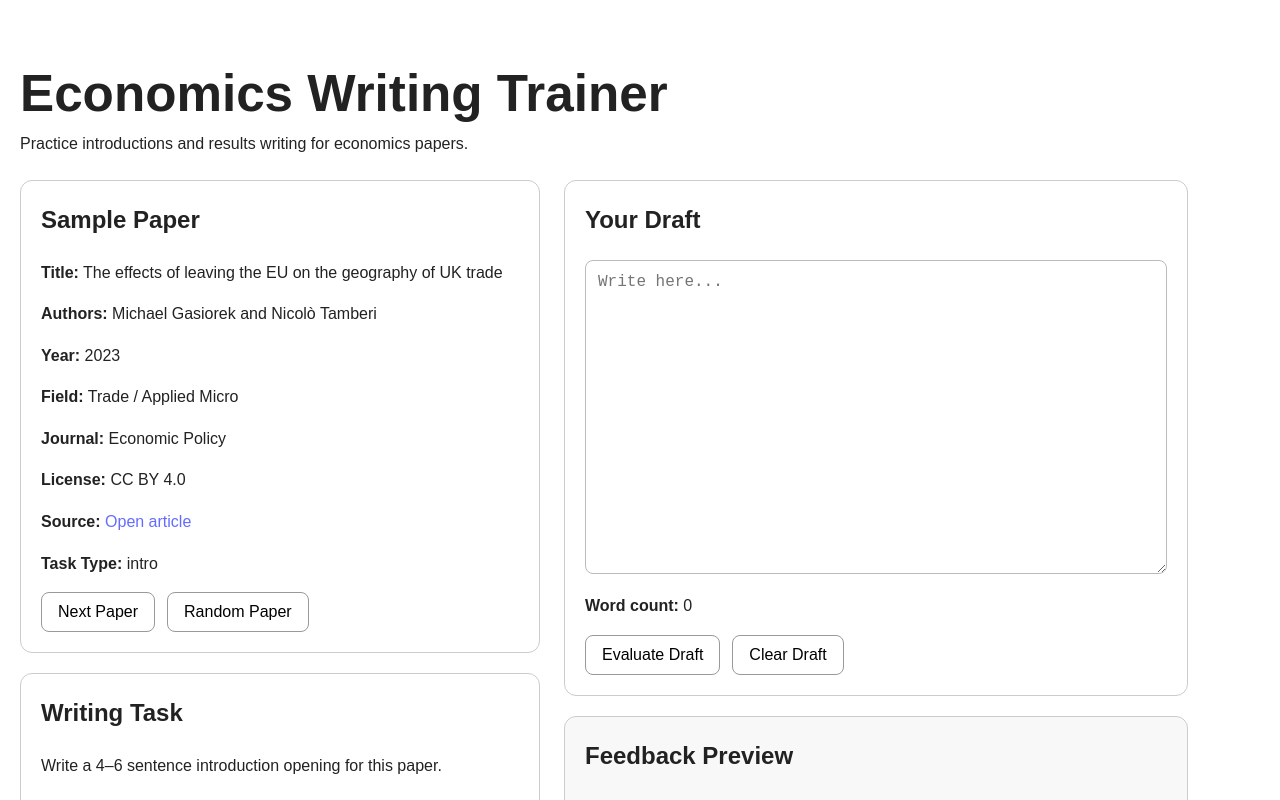
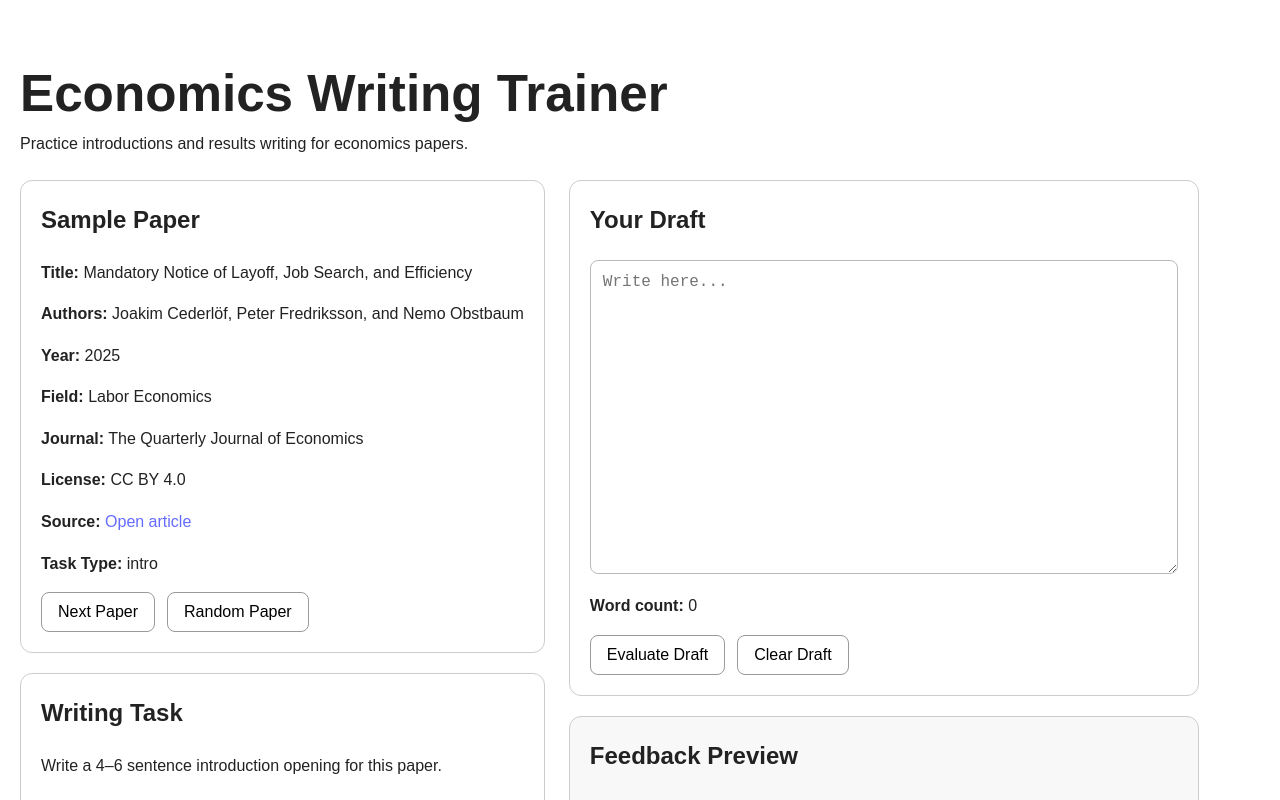
Before and after one commit to YutaroTakayasu/econ-writing-trainer, a React (Vite) app: page / in a window 1280 px wide. Shown: the top 800 px of the page. Built offline with nearby package versions, Linux system fonts and the light colour scheme.

Commit message:
Replace paper list with top-tier OA empirical economics papers

```diff
--- a/src/data/papers.ts
+++ b/src/data/papers.ts
@@ -6,7 +6,8 @@ export type Paper = {
   journal: string
   license: string
   sourceUrl: string
-  taskType: "intro" | "results"
+  abstract: string
+  taskType: "intro"
   task: string
   points: string[]
   excerpt: string
@@ -14,183 +15,203 @@ export type Paper = {
 
 export const papers: Paper[] = [
   {
-    title: "The effects of leaving the EU on the geography of UK trade",
-    authors: "Michael Gasiorek and Nicolò Tamberi",
-    year: 2023,
-    field: "Trade / Applied Micro",
-    journal: "Economic Policy",
+    title: "Mandatory Notice of Layoff, Job Search, and Efficiency",
+    authors: "Joakim Cederlöf, Peter Fredriksson, and Nemo Obstbaum",
+    year: 2025,
+    field: "Labor Economics",
+    journal: "The Quarterly Journal of Economics",
     license: "CC BY 4.0",
-    sourceUrl: "https://academic.oup.com/economicpolicy/article/38/116/707/7146499",
+    sourceUrl: "https://academic.oup.com/qje/article/140/1/585/7810272",
+    abstract:
+      "This paper studies mandatory advance notice of layoff using Swedish administrative data. The core question is whether earlier information helps workers search more effectively and improves labor-market efficiency without imposing offsetting production losses.",
     taskType: "intro",
     task: "Write a 4–6 sentence introduction opening for this paper.",
     points: [
-      "Motivate why Brexit is a useful setting for studying trade barriers.",
-      "State the research question clearly.",
-      "Briefly preview the empirical design and comparison.",
+      "Motivate why notice periods matter for labor-market efficiency.",
+      "State the research question in causal terms.",
+      "Briefly preview the empirical setting and comparison."
     ],
     excerpt:
-      "A strong opening here should explain why the Brexit referendum and the TCA created a clean setting to study changes in trade costs, then state that the paper compares UK–EU trade with suitable counterfactual flows using quasi-experimental methods.",
+      "A strong opening should frame layoff notice as an information policy, not just a worker protection rule. It should then explain that the paper uses quasi-experimental variation in notice length to study job search, wages, and efficiency."
   },
   {
-    title: "Adverse effects of place-based policies?",
-    authors: "Hans R.A. Koster and Jos van Ommeren",
-    year: 2023,
-    field: "Urban Economics / Public Economics",
-    journal: "Economic Policy",
+    title: "Long-Run Impacts of Public Industrial Investment on Local Development and Economic Mobility",
+    authors: "Andy Garin and Justin R. Pierce",
+    year: 2025,
+    field: "Economic History / Public Economics / Urban",
+    journal: "The Quarterly Journal of Economics",
     license: "CC BY 4.0",
-    sourceUrl: "https://academic.oup.com/economicpolicy/article/38/114/289/55147631/eiac039.pdf",
+    sourceUrl: "https://academic.oup.com/qje/article/140/1/459/7819161",
+    abstract:
+      "This paper examines the long-run effects of government-financed wartime manufacturing plants in the United States. It links place-based public industrial investment to later regional development and to the adult outcomes of children who grew up in those places.",
+    taskType: "results",
+    task: "Write a short results paragraph describing the main empirical finding.",
+    points: [
+      "State the main long-run result first.",
+      "Distinguish place effects from individual mobility effects.",
+      "Interpret the magnitude without overstating certainty."
+    ],
+    excerpt:
+      "A good results paragraph should immediately say whether public industrial investment had persistent effects on local development and upward mobility. Then it should separate regional persistence from individual life-cycle outcomes."
+  },
+  {
+    title: "Manufacturing Revolutions: Industrial Policy and Industrialization in South Korea",
+    authors: "Nathan Lane",
+    year: 2025,
+    field: "Development / Economic History / Industrial Organization",
+    journal: "The Quarterly Journal of Economics",
+    license: "CC BY 4.0",
+    sourceUrl: "https://academic.oup.com/qje/article/140/3/1683/8152916",
+    abstract:
+      "This paper studies South Korea’s heavy and chemical industry drive as a major industrial-policy episode. It asks whether targeted support changed the level and composition of industrial activity, with particular attention to persistence and input-output linkages.",
     taskType: "intro",
     task: "Write a 4–6 sentence introduction opening for this paper.",
     points: [
-      "Explain why place-based policies are often expected to improve neighbourhoods.",
-      "State the underexplored downside clearly.",
-      "Preview the paper's identification idea.",
+      "Explain why industrial policy remains an important economic question.",
+      "State the Korean setting clearly.",
+      "Preview the identification logic and persistence question."
     ],
     excerpt:
-      "A good introduction should contrast the intended benefits of place-based policy with the possibility of stigma effects, then make clear that the paper uses local discontinuities in exposure to identify how policy announcements affect housing outcomes.",
+      "The ideal intro should start from the renewed debate on industrial policy, then explain why the Korean HCI drive is a powerful historical setting. It should make clear that the paper studies both immediate and persistent industrial effects."
   },
   {
-    title: "Cash Transfers and Social Capital: Evidence from a Randomized Controlled Trial in Malawi",
-    authors: "Hiwot Mesfin and Francesco Cecchi",
-    year: 2024,
-    field: "Development Economics",
-    journal: "Journal of African Economies",
-    license: "CC BY 4.0",
-    sourceUrl: "https://academic.oup.com/jae/article/33/4/411/7242549",
+    title: "Generative AI at Work",
+    authors: "Erik Brynjolfsson, Danielle Li, and Lindsey R. Raymond",
+    year: 2025,
+    field: "Labor Economics / Firms / Technology",
+    journal: "The Quarterly Journal of Economics",
+    license: "CC BY-NC 4.0",
+    sourceUrl: "https://academic.oup.com/qje/article/140/2/889/7990658",
+    abstract:
+      "This paper studies the staggered introduction of a generative-AI assistant for customer-support workers. It measures how AI affects productivity, heterogeneity across workers, and whether gains reflect simple substitution or learning on the job.",
     taskType: "results",
-    task: "Write a short results paragraph describing the main finding.",
+    task: "Write a short results paragraph describing the main empirical finding.",
     points: [
-      "State the main finding first.",
-      "Explain what outcome changes and in which direction.",
-      "Mention short-run versus long-run differences carefully.",
+      "Lead with the average productivity effect.",
+      "State who gains the most.",
+      "Connect the result to learning or knowledge diffusion."
     ],
     excerpt:
-      "A clear results paragraph would say upfront that cash transfers increase some measures of social capital on average, then separate short-run from long-run effects and avoid making the findings sound more uniform than they are.",
+      "A strong results paragraph should say up front that AI raises worker productivity, then emphasize that the gains are larger for less experienced or lower-skill workers. The best version links the pattern to the diffusion of high-performer practices."
   },
   {
-    title: "Local income inequality and product variety: empirical evidence",
-    authors: "Dieter Pennerstorfer, Nora Schindler, and Biliana Yontcheva",
+    title: "Lives Versus Livelihoods: The Impact of the Great Recession on Mortality and Welfare",
+    authors: "Amy Finkelstein, Matthew J. Notowidigdo, Frank Schilbach, and Jonathan Zhang",
     year: 2025,
-    field: "Urban / Industrial Organization",
-    journal: "Journal of Economic Geography",
-    license: "CC BY 4.0",
-    sourceUrl: "https://academic.oup.com/joeg/article/25/3/427/7951409",
+    field: "Health Economics / Macroeconomics / Public Economics",
+    journal: "The Quarterly Journal of Economics",
+    license: "CC BY-NC-ND 4.0",
+    sourceUrl: "https://academic.oup.com/qje/article/140/3/2269/8132935",
+    abstract:
+      "This paper studies how recession severity affected mortality across U.S. local labor markets during and after the Great Recession. It then maps those mortality effects into welfare calculations, highlighting that recessions can change both incomes and survival.",
     taskType: "results",
-    task: "Write a short results paragraph describing the main finding.",
+    task: "Write a short results paragraph describing the main empirical finding.",
     points: [
-      "Lead with the main empirical relationship.",
-      "Interpret what higher inequality implies for market variety.",
-      "Be careful not to overclaim causality.",
+      "State the mortality result first.",
+      "Describe persistence and affected groups clearly.",
+      "Explain why the welfare interpretation matters."
     ],
     excerpt:
-      "The ideal paragraph here begins by saying that more unequal local markets tend to offer greater product variety, then explains which dimensions of variety move, and finally notes that the paper is cautious about causal interpretation.",
+      "A good paragraph should begin with the surprising result that worse recession shocks reduced mortality. It should then explain persistence, heterogeneity, and why adding mortality changes standard welfare calculations."
   },
   {
-    title: "The Intergenerational Transmission of Welfare Dependency",
-    authors: "Monique De Haan and Ragnhild C. Schreiner",
-    year: 2025,
-    field: "Public Economics / Labor Economics",
-    journal: "The Economic Journal",
+    title: "Marginal Returns to Public Universities",
+    authors: "Jack Mountjoy",
+    year: 2026,
+    field: "Education Economics / Public Economics",
+    journal: "The Quarterly Journal of Economics",
     license: "CC BY 4.0",
-    sourceUrl: "https://academic.oup.com/ej/article/135/669/1609/8030529",
+    sourceUrl: "https://academic.oup.com/qje/article/141/1/429/8376650",
+    abstract:
+      "This paper estimates the returns to enrolling in U.S. public universities by comparing barely admitted and barely rejected applicants. It focuses on long-run educational attainment, earnings, and cost-benefit calculations for marginal students.",
     taskType: "intro",
     task: "Write a 4–6 sentence introduction opening for this paper.",
     points: [
-      "Start from the broader policy relevance of welfare persistence.",
-      "Distinguish correlation from causal transmission.",
-      "Preview the paper's contribution on bounds and heterogeneity.",
+      "Motivate why marginal returns to public universities matter.",
+      "State the causal estimand clearly.",
+      "Preview the admission-cutoff design."
     ],
     excerpt:
-      "A good intro should begin with concern about persistent welfare dependence across generations, then stress that observed parent-child correlations may reflect selection rather than causation, and finally state that the paper estimates informative causal bounds using rich administrative data.",
+      "A strong introduction should explain that the policy-relevant question is not the average return to college, but the return for marginally admitted students. It should then preview the RD logic based on decentralized admission cutoffs."
   },
   {
-    title: "The Impact of Higher Education on Employer Perceptions",
-    authors: "Renske Stans, Laura Ehrmantraut, Malin Siemers, and Pia Pinger",
+    title: "The Impact of Law and Economics on American Justice",
+    authors: "Elliott Ash, Daniel L. Chen, and Suresh Naidu",
     year: 2026,
-    field: "Education / Labor Economics",
-    journal: "The Economic Journal",
-    license: "CC BY 4.0",
-    sourceUrl: "https://academic.oup.com/ej/article/136/674/602/8241350",
-    taskType: "results",
-    task: "Write a short results paragraph describing the main finding.",
+    field: "Political Economy / Law and Economics",
+    journal: "The Quarterly Journal of Economics",
+    license: "CC BY-NC 4.0",
+    sourceUrl: "https://academic.oup.com/qje/article/141/1/845/8241352",
+    abstract:
+      "This paper studies whether exposure to economic ideas changed judicial behavior in the United States. Using quasi-random admission to the Manne economics program for judges, it estimates effects on language, rulings, and sentencing outcomes.",
+    taskType: "intro",
+    task: "Write a 4–6 sentence introduction opening for this paper.",
     points: [
-      "State what employers value first.",
-      "Explain the experiment or comparison briefly.",
-      "Interpret the findings in terms of signalling or beliefs.",
+      "Frame the broader question about ideas and policy outcomes.",
+      "State why judges are an important setting.",
+      "Preview the quasi-experimental source of variation."
     ],
     excerpt:
-      "A strong results paragraph should immediately say how degree completion changes employer perceptions, then connect that result to the underlying survey-experimental comparison and interpret whether the evidence supports a signalling channel.",
+      "The best intro should start with the broader economics question of whether ideas change policy decisions. It should then show why judge training offers a tractable setting for measuring that effect."
+  },
+  {
+    title: "Growth Experiences and Trust in Government",
+    authors: "Timothy Besley, Christopher Dann, and Sacha Dray",
+    year: 2026,
+    field: "Political Economy / Development",
+    journal: "The Quarterly Journal of Economics",
+    license: "CC BY 4.0",
+    sourceUrl: "https://academic.oup.com/qje/advance-article/doi/10.1093/qje/qjaf056/8424246",
+    abstract:
+      "This paper studies whether lifetime exposure to economic growth affects trust in government. Using harmonized survey data across many countries, it links cohort-level growth experiences to political attitudes and perceived government performance.",
+    taskType: "results",
+    task: "Write a short results paragraph describing the main empirical finding.",
+    points: [
+      "State the main trust result first.",
+      "Describe the key heterogeneity clearly.",
+      "Keep the distinction between trust in government and interpersonal trust."
+    ],
+    excerpt:
+      "A strong results paragraph should say clearly that stronger lifetime growth experiences raise trust in government, especially in democracies. It should also mention the null result for interpersonal trust."
   },
   {
     title: "The Child Penalty Atlas",
     authors: "Henrik Kleven, Camille Landais, and Gabriel Leite-Mariante",
     year: 2025,
-    field: "Labor Economics / Comparative Development",
+    field: "Labor Economics / Gender / Development",
     journal: "The Review of Economic Studies",
     license: "CC BY 4.0",
     sourceUrl: "https://academic.oup.com/restud/article/92/5/3174/7840285",
+    abstract:
+      "This paper builds a global atlas of child penalties in women’s employment using harmonized microdata from a very large set of countries. It studies both the average magnitude of child penalties and how they vary across regions, institutions, and development levels.",
     taskType: "intro",
     task: "Write a 4–6 sentence introduction opening for this paper.",
     points: [
-      "Explain why child penalties matter for gender inequality.",
-      "State the gap in cross-country evidence.",
-      "Preview the paper's global data contribution.",
+      "Explain why child penalties are central to gender inequality.",
+      "State the global evidence gap clearly.",
+      "Preview the paper’s data and event-study approach."
     ],
     excerpt:
-      "A compelling opening should frame child penalties as central to understanding gender inequality, then note that most evidence comes from a narrow set of countries, and finally highlight that the paper builds a global atlas using harmonised microdata and event-study logic.",
+      "A compelling intro should frame child penalties as a central mechanism behind gender inequality, then note how little comparable global evidence existed before this paper. It should preview the harmonized cross-country pseudo-event-study design."
   },
   {
-    title: "Can wage transparency alleviate gender sorting in the labour market?",
-    authors: "Omar Bamieh and Lennart Ziegler",
-    year: 2025,
-    field: "Labor Economics",
-    journal: "Economic Policy",
+    title: "Subsidizing Labour Hoarding in Recessions: The Employment and Welfare Effects of Short-time Work",
+    authors: "Giulia Giupponi and Camille Landais",
+    year: 2023,
+    field: "Labor Economics / Public Economics / Macro-Labor",
+    journal: "The Review of Economic Studies",
     license: "CC BY 4.0",
-    sourceUrl: "https://academic.oup.com/economicpolicy/article/40/122/401/7658422",
+    sourceUrl: "https://academic.oup.com/restud/article/90/4/1963/6767833",
+    abstract:
+      "This paper studies short-time work subsidies in Italy during the Great Recession. It estimates effects on hours, employment retention, and firm survival, and then asks when labor hoarding is welfare-enhancing versus when it impedes efficient reallocation.",
     taskType: "results",
-    task: "Write a short results paragraph describing the main finding.",
+    task: "Write a short results paragraph describing the main empirical finding.",
     points: [
-      "State the policy and the main null or positive result clearly.",
-      "Interpret the magnitude where possible.",
-      "Keep the distinction between sorting and pay levels clear.",
+      "State the employment effect first.",
+      "Distinguish short-run insurance from long-run reallocation costs.",
+      "Avoid summarizing the welfare result too vaguely."
     ],
     excerpt:
-      "The right paragraph here starts with the policy experiment—mandatory wage posting—and then states clearly that the reform does not materially reduce gender sorting into better-paying jobs, even though the underlying gender gap remains substantial.",
-  },
-  {
-    title: "Gender-Specific Application Behaviour, Matching, and the Residual Gender Earnings Gap",
-    authors: "Benjamin Lochner and Christian Merkl",
-    year: 2026,
-    field: "Labor Economics",
-    journal: "The Economic Journal",
-    license: "CC BY 4.0",
-    sourceUrl: "https://academic.oup.com/ej/article/136/673/97/8152905",
-    taskType: "results",
-    task: "Write a short results paragraph describing the main finding.",
-    points: [
-      "Lead with the key labour-market mechanism.",
-      "Describe what women and men apply to or match with differently.",
-      "Connect the result to the residual earnings gap.",
-    ],
-    excerpt:
-      "A good results paragraph should begin by stating that application behaviour and firm flexibility requirements help explain part of the remaining gender earnings gap, then describe the sorting pattern precisely and keep the mechanism front and centre.",
-  },
-  {
-    title: "Who's Afraid of Policy Experiments?",
-    authors: "Robert Dur, Arjan Non, Paul Prottung, and Benedetta Ricci",
-    year: 2025,
-    field: "Political Economy / Public Economics",
-    journal: "The Economic Journal",
-    license: "CC BY 4.0",
-    sourceUrl: "https://academic.oup.com/ej/article/135/666/538/7825862",
-    taskType: "intro",
-    task: "Write a 4–6 sentence introduction opening for this paper.",
-    points: [
-      "Motivate why policy experimentation matters for public decision-making.",
-      "State the puzzle about why experiments are not used more often.",
-      "Preview the voter and politician survey evidence.",
-    ],
-    excerpt:
-      "A strong introduction should explain that randomized policy experiments can improve policy design but remain underused, then pose the possibility that voter attitudes constrain politicians, and finally preview the paper's survey and survey-experimental evidence on that mechanism.",
+      "A strong results paragraph should first say that short-time work preserves headcount employment while cutting hours. It should then explain that the welfare case depends on whether the underlying shock is temporary or persistent."
   },
 ]
```
